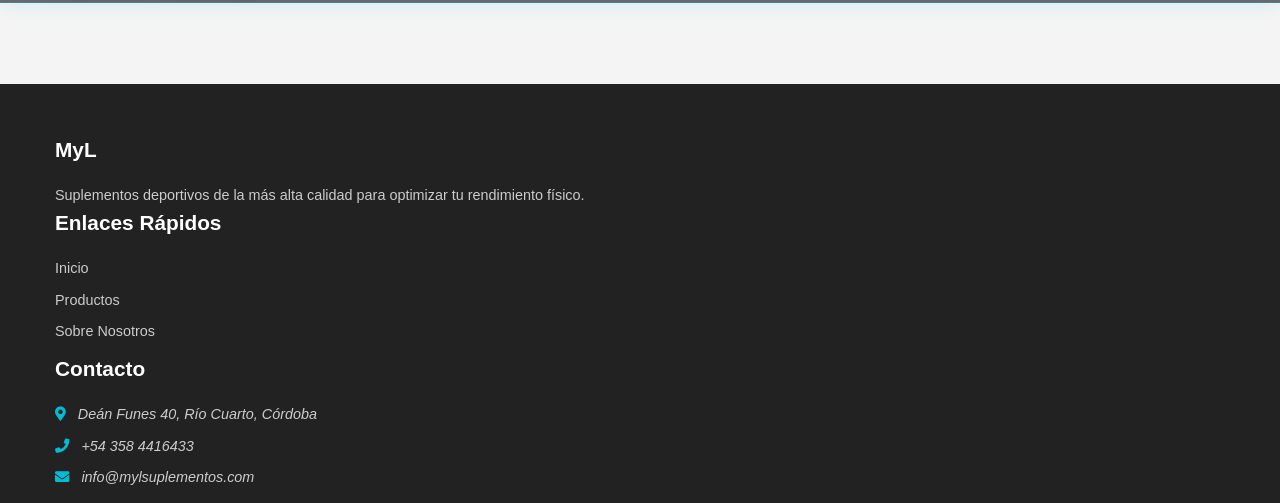
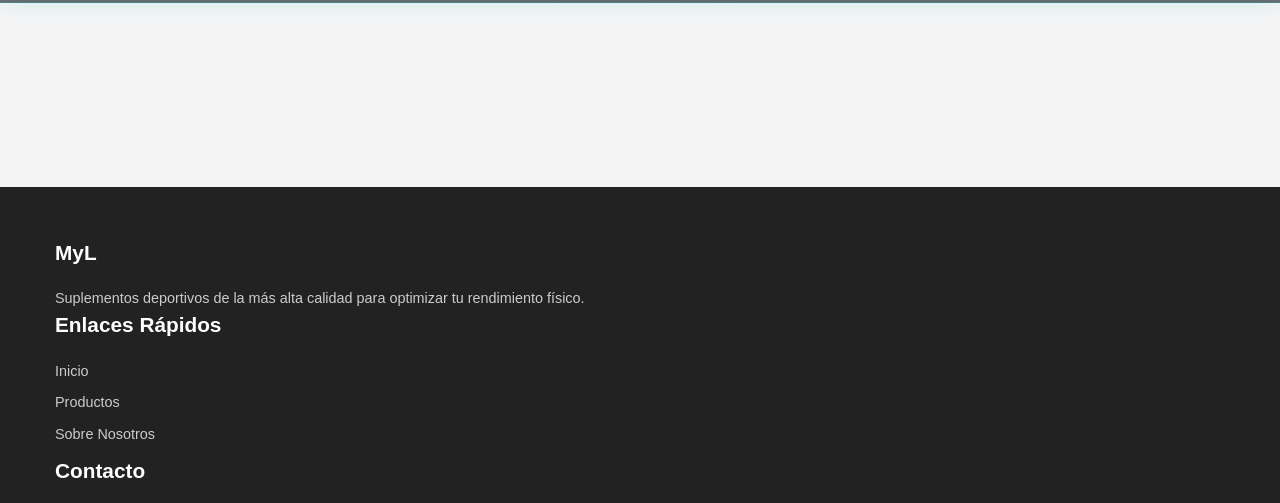
Before and after one commit to MateeGonzaa/MyL-Suplementos-Deportivos, a plain HTML site: page cart.html in a window 1280 px wide. Shown: the part 102-605 px from the top of the page. Drawn offline with nearby package versions, Linux system fonts and the light colour scheme.

Commit message:
actualizo style

```diff
--- a/css/styles.css
+++ b/css/styles.css
@@ -1210,3 +1210,19 @@ main.container {
 .carousel-track.moving {
   transition: transform 0.5s cubic-bezier(0.45, 0.05, 0.55, 0.95), opacity 0.5s ease;
 }
+
+/* ==== FIX: Footer al fondo ==== */
+html, body {
+  height: 100%;
+  display: flex;
+  flex-direction: column;
+}
+
+body > main {
+  flex: 1 0 auto;
+}
+
+.contenedor-footer {
+  flex-shrink: 0;
+  margin-top: auto;
+}
```
